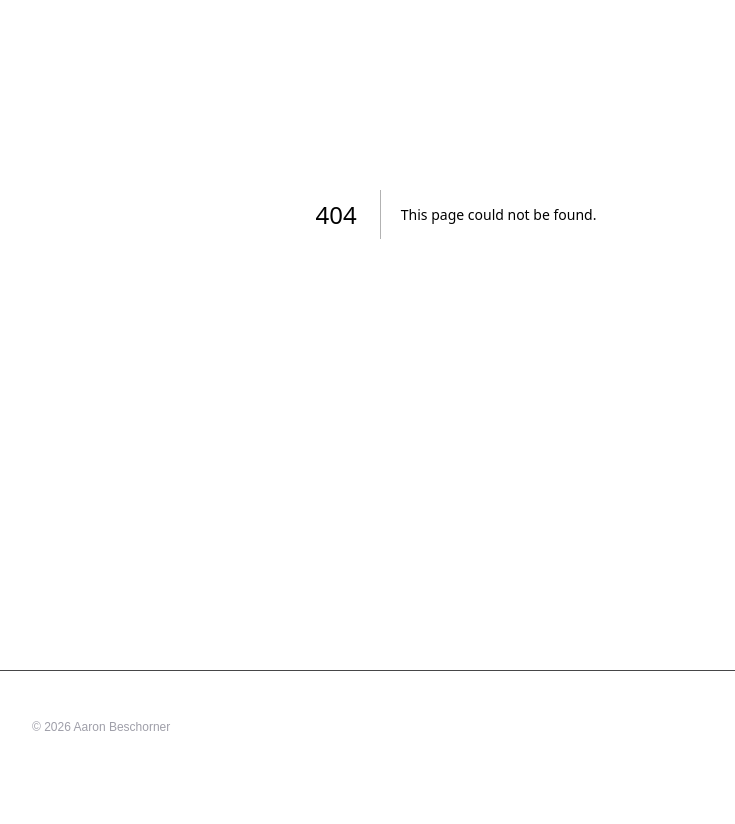
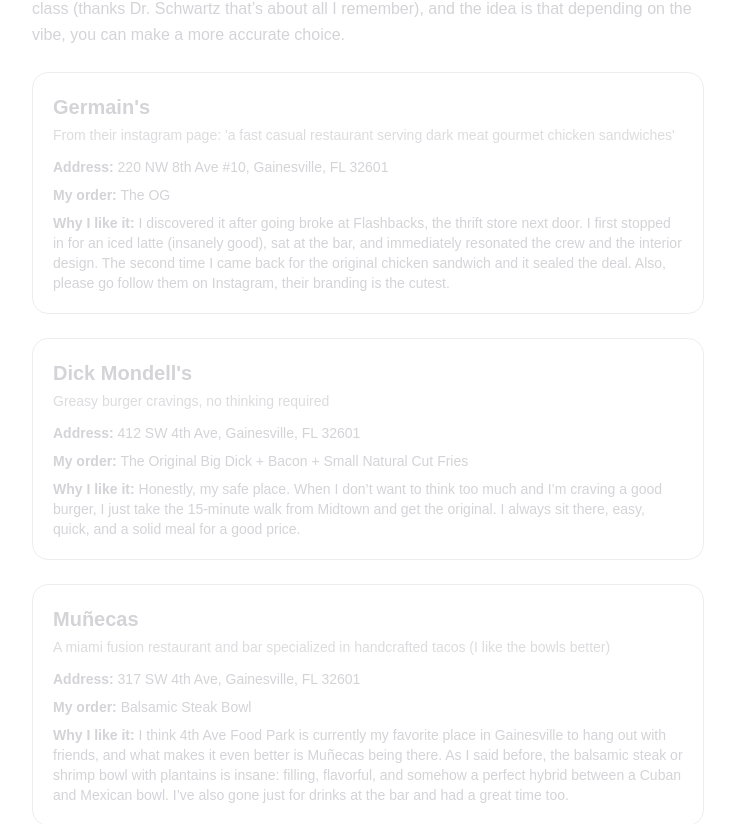
Before and after one commit to aaronbesc/my_portfolio, a Next.js app: page /blog/when-we-eat-we-eat-right in a window 1280 px wide. Before the commit this address had no page. Shown: the part 295-1119 px from the top of the page, without its empty margins (184-919 px from the left). Before the commit the page ends 1078 px from the top, so only its background shows below. Built offline with nearby package versions, Linux system fonts and the light colour scheme.

Commit message:
haciendo el blog

```diff
--- a/app/blog/first-post/page.mdx
+++ /dev/null
@@ -1,10 +0,0 @@
-export const metadata = {
-  title: "First post!",
-  description:
-    "Testing my website's blog",
-  date: "2026-01-23",
-};
-
-**First post!**
-<br></br>
-Testing my website's blog.
--- /dev/null
+++ b/app/blog/when-we-eat-we-eat-right/page.mdx
@@ -0,0 +1,110 @@
+import Image from "next/image";
+
+export const metadata = {
+  title: "When We Eat, We Eat Right",
+  description:
+    "A curated list of my favorite places to eat in Gainesville. No hype, no fillers, just spots I keep going back to.",
+  date: "2026-01-23",
+};
+
+export function PlaceCard({
+  name,
+  vibe,
+  address,
+  myOrder,
+  why,
+  notes,
+  maps,
+}) {
+  return (
+    <div className="my-6 rounded-2xl border border-neutral-200/70 dark:border-neutral-800 p-5">
+      <h3 className="text-xl font-semibold">{name}</h3>
+
+      {vibe && <p className="text-sm opacity-80 mt-1">{vibe}</p>}
+
+      <div className="mt-3 space-y-2 text-sm">
+        {address && (
+          <p>
+            <strong>Address:</strong> {address}{" "}
+            {maps && (
+              <a
+                href={maps}
+                target="_blank"
+                className="underline underline-offset-4"
+              >
+                map
+              </a>
+            )}
+          </p>
+        )}
+
+        {myOrder && (
+          <p>
+            <strong>My order:</strong> {myOrder}
+          </p>
+        )}
+
+        {why && (
+          <p>
+            <strong>Why I like it:</strong> {why}
+          </p>
+        )}
+
+        {notes && (
+          <p>
+            <strong>Notes:</strong> {notes}
+          </p>
+        )}
+      </div>
+    </div>
+  );
+}
+
+# When We Eat, We Eat Right
+## 02.08.2026
+<br></br>
+After more than four years living in Gainesville, and with my college life coming to an end,
+I think it’s fair to say I’m basically a local. So I’ll stop gatekeeping and share my personal list of places I go to all the time. Not everything I’ve tried, just the spots I love and keep coming back to. At the very end, you’ll find a flow diagram. I learned how to make these in my Digital Logic class (thanks Dr. Schwartz that’s about all I remember), and the idea is that depending on the vibe, you can make a more accurate choice.
+
+<PlaceCard
+  name="Germain's"
+  vibe=" From their instagram page: 'a fast casual restaurant serving dark meat gourmet chicken sandwiches'"
+  address=" 220 NW 8th Ave #10, Gainesville, FL 32601"
+  myOrder=" The OG"
+  why=" I discovered it after going broke at Flashbacks, the thrift store next door. I first stopped in for an iced latte (insanely good), sat at the bar, and immediately resonated the crew and the interior design. The second time I came back for the original chicken sandwich and it sealed the deal. Also, please go follow them on Instagram, their branding is the cutest."
+/>
+
+<PlaceCard
+  name="Dick Mondell's"
+  vibe=" Greasy burger cravings, no thinking required"
+  address=" 412 SW 4th Ave, Gainesville, FL 32601"
+  myOrder=" The Original Big Dick + Bacon + Small Natural Cut Fries"
+  why=" Honestly, my safe place. When I don’t want to think too much and I’m craving a good burger, I just take the 15-minute walk from Midtown and get the original. I always sit there, easy, quick, and a solid meal for a good price."
+/>
+
+<PlaceCard
+  name="Muñecas"
+  vibe=" A miami fusion restaurant and bar specialized in handcrafted tacos (I like the bowls better)"
+  address=" 317 SW 4th Ave, Gainesville, FL 32601"
+  myOrder=" Balsamic Steak Bowl"
+  why=" I think 4th Ave Food Park is currently my favorite place in Gainesville to hang out with friends, and what makes it even better is Muñecas being there. As I said before, the balsamic steak or shrimp bowl with plantains is insane: filling, flavorful, and somehow a perfect hybrid between a Cuban and Mexican bowl. I’ve also gone just for drinks at the bar and had a great time too."
+/>
+
+<PlaceCard
+  name="Satchel's Pizza"
+  vibe=" A miami fusion restaurant and bar specialized in handcrafted tacos (I like the bowls better)"
+  address=" 317 SW 4th Ave, Gainesville, FL 32601"
+  myOrder=" Balsamic Steak Bowl"
+  why=" I think 4th Ave Food Park is currently my favorite place in Gainesville to hang out with friends, and what makes it even better is Muñecas being there. As I said before, the balsamic steak or shrimp bowl with plantains is insane: filling, flavorful, and somehow a perfect hybrid between a Cuban and Mexican bowl. I’ve also gone just for drinks at the bar and had a great time too."
+/>
+
+<figure className="my-8">
+  <Image
+    src="/images/diagram_food.png"
+    alt="Flowchart for choosing where to eat in Gainesville"
+    width={1200}
+    height={800}
+    priority
+    className="rounded-2xl border"
+  />
+</figure>
```
Also changed, not shown: public/images/diagram_food.png (added).
